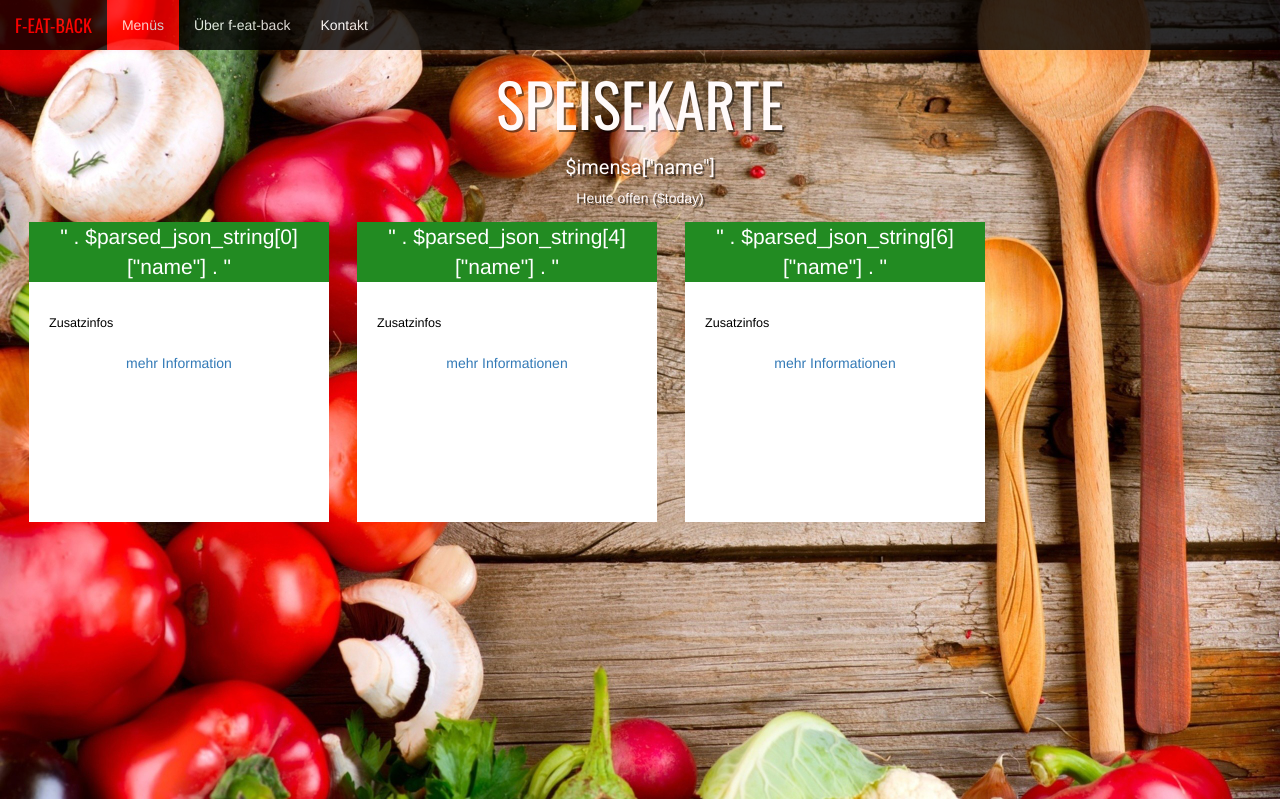
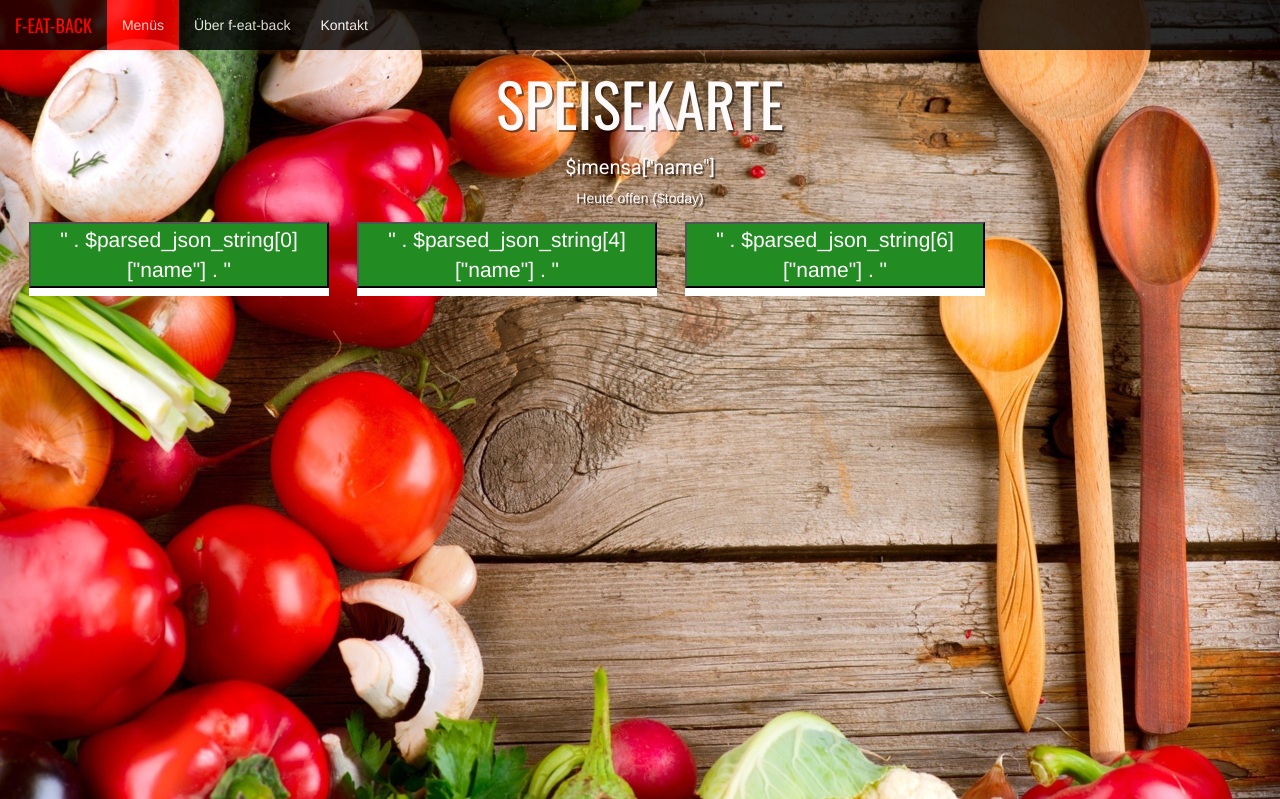
Before and after one commit to paulstrobel/featback, a PHP site: page /index.html in a window 1280 px wide. Shown: the top 799 px of the page. Run offline with PHP 8.4, Linux system fonts and the light colour scheme.

Commit message:
Completed tasks
Added buttons
Fixed a navbar bug

```diff
--- /dev/null
+++ b/src/app.js
@@ -0,0 +1,14 @@
+/** Die Methoden müssen statt window.prompt die tatsächlichen Daten aus der php Datei auslesen
+ * und in einem Kontextfenster darstellen */
+
+$(document).on('click touchstart', '#detail1', function() {
+window.prompt("Details zum ersten Essen");
+});
+
+$(document).on('click touchstart', '#detail2', function() {
+window.prompt("Details zum zweiten Essen");
+});
+
+$(document).on('click touchstart', '#detail3', function() {
+window.prompt("Details zum dritten Essen");
+});
--- a/src/css/template.css
+++ b/src/css/template.css
@@ -84,6 +84,8 @@ color: white;
     color: white;
 }
 
+/* TODO alle block Klassen überarbeiten um Buttons besser zu gestalten
+    eventuell auch alle mit detail IDs */
 
 /*** EXTERNE**/
 
@@ -102,13 +104,17 @@ color: white;
 	position: relative;
     text-shadow: none;
     margin: 1em;
-	min-height: 300px;
 }
 
 .block:hover{
     margin-top: 8px;
 }
 
+/*** Buttons**/
+
+#detail1{
+    color: white;
+}
 
 
 /*.block > div {display: inline-block;}*/
--- a/src/index.html
+++ b/src/index.html
@@ -13,6 +13,11 @@
         <!-- Bootstrap -->
         <link href="css/bootstrap.min.css" rel="stylesheet">
         <link href="css/template.css" rel="stylesheet">
+
+        <!-- JavaScript -->
+        <!-- jQuery -->
+        <script src="https://ajax.googleapis.com/ajax/libs/jquery/1.12.4/jquery.min.js"></script>
+        <script src="app.js"></script>
 
         <!-- HTML5 shim and Respond.js for IE8 support of HTML5 elements and media queries -->
         <!-- WARNING: Respond.js doesn't work if you view the page via file:// -->
@@ -59,28 +64,13 @@ Heute offen ($today)<br/>
 <!--Anfang Php-->
 <div class="container">
     <div class="block">
-        <div class="title">" . $parsed_json_string[0]["name"] . "</div>
-        <div class="smalltitle"></div>
-        <div class="content">
-            Zusatzinfos
-        </div>
-        <div class="reference"><a href="#">mehr Information</a></div>
+        <button class="title" id="detail1">" . $parsed_json_string[0]["name"] . "</button>
     </div>
     <div class="block">
-        <div class="title">" . $parsed_json_string[4]["name"] . "</div>
-        <div class="smalltitle"></div>
-        <div class="content">
-            Zusatzinfos
-        </div>
-        <div class="reference"><a href="#">mehr Informationen</a></div>
+        <button class="title" id="detail2">" . $parsed_json_string[4]["name"] . "</button>
     </div>
     <div class="block">
-        <div class="title">" . $parsed_json_string[6]["name"] . "</div>
-        <div class="smalltitle"></div>
-        <div class="content">
-            Zusatzinfos
-        </div>
-        <div class="reference"><a href="#">mehr Informationen</a></div>
+        <button class="title" id="detail3">" . $parsed_json_string[6]["name"] . "</button>
     </div>
 </div>
 <!--Ende Php-->
--- a/src/js/scrolling-nav.js
+++ b/src/js/scrolling-nav.js
@@ -15,18 +15,11 @@ $(function() {
             scrollTop: $($anchor.attr('href')).offset().top
         }, 1500, 'easeInOutExpo');
         event.preventDefault();
-
-        //TODO fix this
-
-        //$(".active").removeClass("active");
-        //$(this).addClass("active");
-
-
-        $('.page-scroll').removeClass('active');
-
-        $(anchor.attr(this)).addClass('active');
-
-
-        // $('.page-scroll').addClass('active');
     });
 });
+
+//jQuery to make sure the active element of navbar is marked as active
+$(".nav a").on("click", function(){
+    $(".nav").find(".active").removeClass("active");
+    $(this).parent().addClass("active");
+});
```
